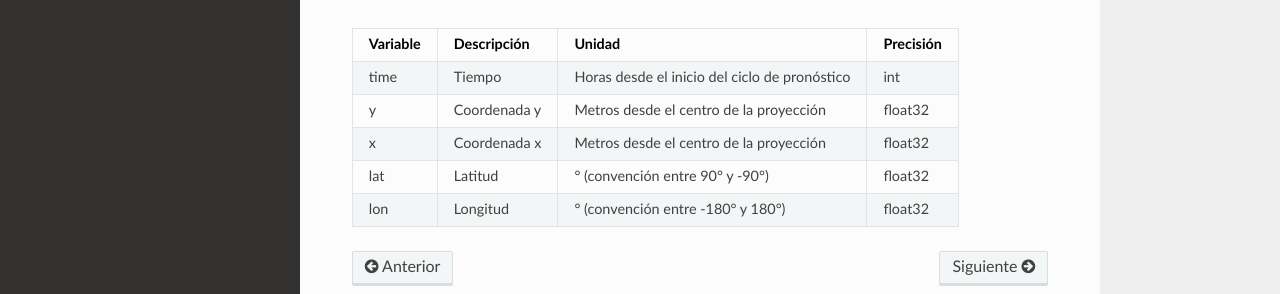
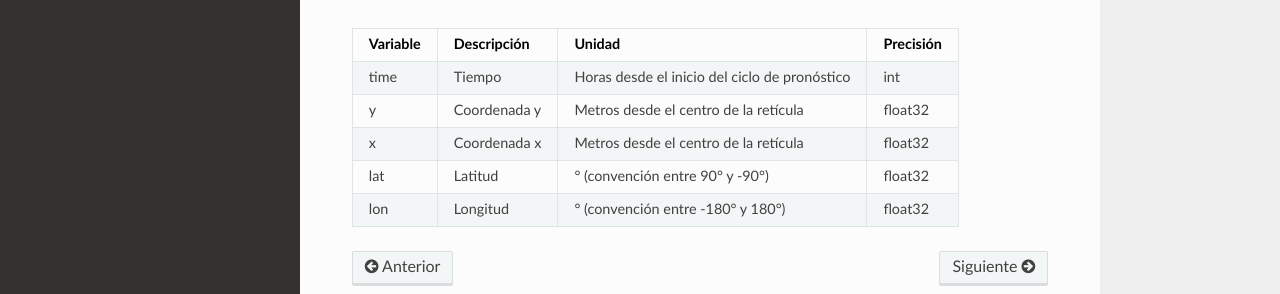
Before and after one commit to odp-aws-smn/documentation_wrf_det, a Sphinx documentation site: the page built from source/Formato_de_datos.md, in a window 1280 px wide and 900 px high, scrolled down 934 px. Shown: the part 484-778 px from the top of the window. Built offline with Sphinx 7.4.7 and the Read the Docs theme 2.0.0, drawn with Linux system fonts in a browser that asks for light colours.

Commit message:
Update Formato_de_datos.md

```diff
--- a/source/Formato_de_datos.md
+++ b/source/Formato_de_datos.md
@@ -39,7 +39,7 @@ Por ejemplo, el archivo WRFDETAR_01H_20220314_00_036.nc que contiene los datos d
 |Variable   |Descripción   |Unidad   |Precisión   |
 |---|---|---|---|
 |time   |Tiempo   |Horas desde el inicio del ciclo de pronóstico   |int   |
-|y   |Coordenada y   |Metros desde el centro de la proyección   |float32   |
-|x   |Coordenada x   |Metros desde el centro de la proyección   |float32   |
+|y   |Coordenada y   |Metros desde el centro de la retícula   |float32   |
+|x   |Coordenada x   |Metros desde el centro de la retícula   |float32   |
 |lat   |Latitud   |° (convención entre 90° y -90°)   |float32   |
 |lon   |Longitud   |° (convención entre -180° y 180°)   |float32   |
```
